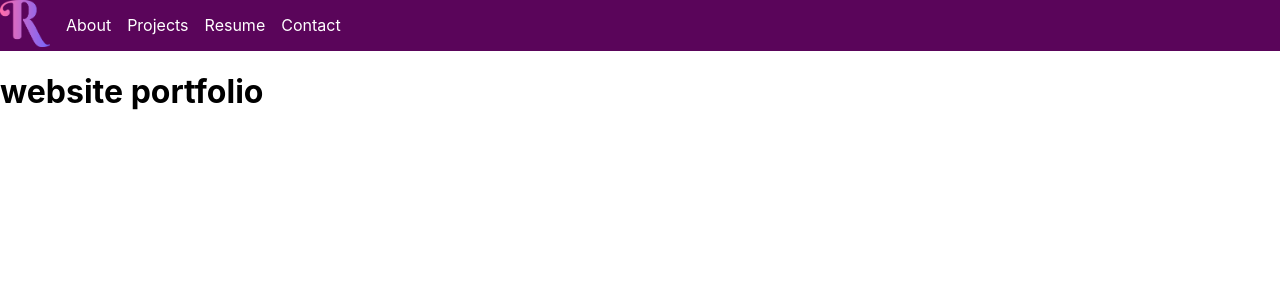
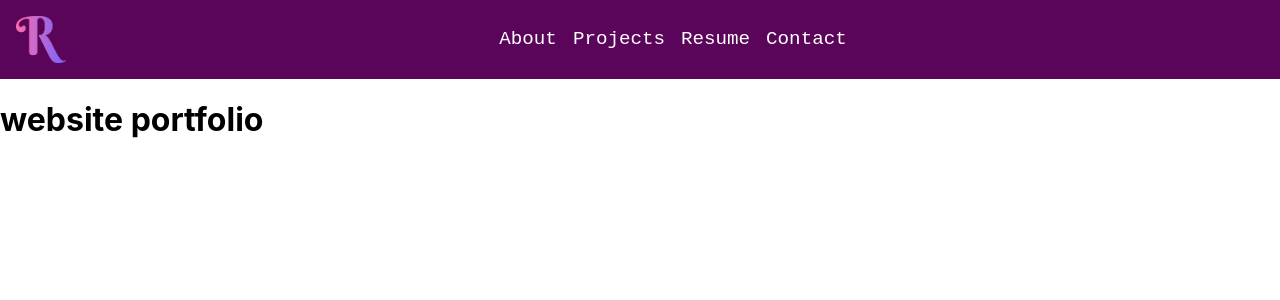
Before and after one commit to RiyanMak/my-portfolio, a React (Create React App) app: page / in a window 1280 px wide. Shown: the top 300 px of the page. Built offline with nearby package versions, Linux system fonts and the light colour scheme.

Commit message:
feat: moved logo to the left

```diff
--- a/src/Components/Header.module.css
+++ b/src/Components/Header.module.css
@@ -1,43 +1,44 @@
-.header{
+.header {
     background-color: #5a055a;
-    color:#fff;
-    padding: 1 rem;
+    color: #fff;
+    padding: 1rem;
     display: flex;
-    justify-content: speace-between;
+    justify-content: space-between;
     align-items: center;
-
 }
 
-.logo{
+.logo {
     max-width: 50px;
     height: auto;
 }
 
-.logo img{
+.logo img {
+    display: block;
     max-width: 100%;
     height: auto;
 }
 
-.nav{
-    display:flex;
+.nav {
+    display: flex;
     align-items: center;
+    justify-content: center;
+    width: 100%;
 }
 
-.nav ul{
+.nav ul {
     list-style: none;
-    display:flex;
+    display: flex;
+    margin: 0 auto;
     padding: 0;
-    margin:0;
-    align-items: center;
 }
 
-.nav li{
+.nav li {
     margin-left: 1rem;
-    display: flex;
-    align-items: center;
+    font-size: 120%;
+    font-family: 'Courier New', Courier, monospace;
 }
 
-.nav a{
-    color:#fff;
+.nav a {
+    color: #fff;
     text-decoration: none;
 }
```
